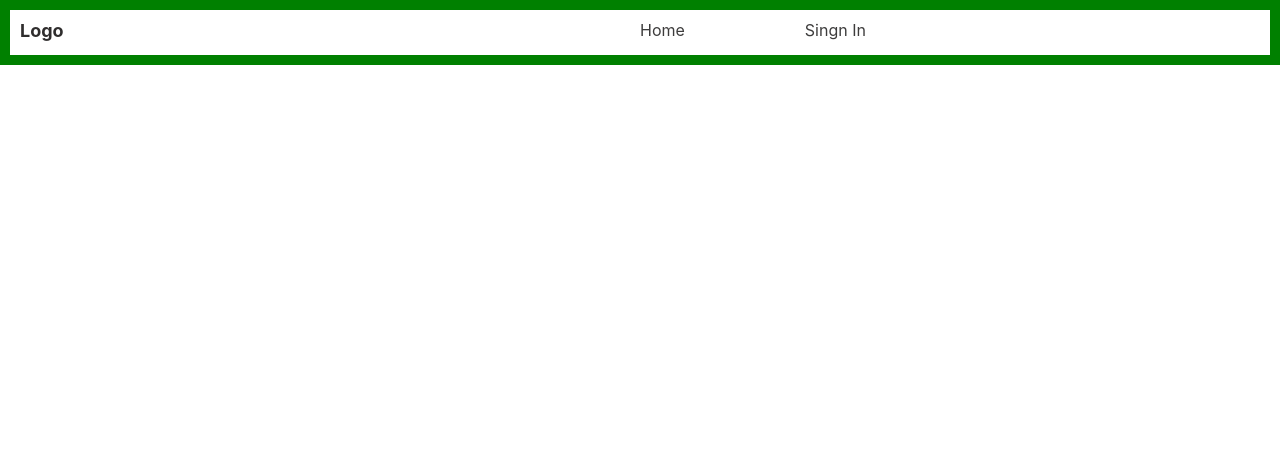
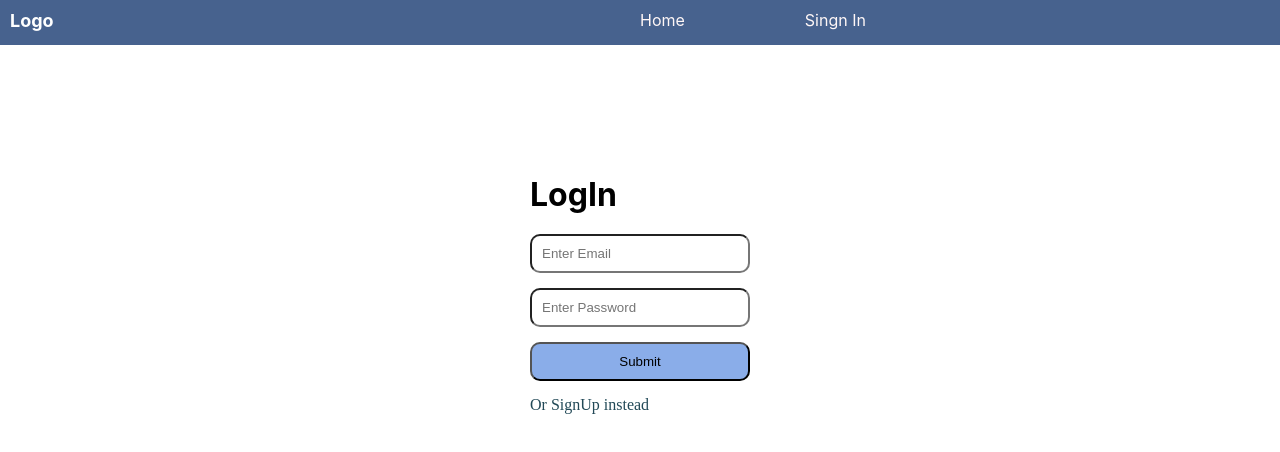
Before and after one commit to SushilCodePro/E-Commerce-App, a React (Create React App) app: page /login in a window 1280 px wide. Shown: the top 452 px of the page. Built offline with nearby package versions, Linux system fonts and the light colour scheme.

Commit message:
login page

```diff
--- a/src/App.js
+++ b/src/App.js
@@ -12,7 +12,7 @@ function App() {
       <Nav/>
       <Routes>
         <Route path="/" element={<Home />} />
-        <Route path="/singin" element={<Signin/>} />
+        <Route path="/signin" element={<Signin/>} />
         <Route path="/login" element={<Login />} />
       </Routes>
     </Router>
--- a/src/pages/login/Login.js
+++ b/src/pages/login/Login.js
@@ -1,7 +1,21 @@
+// import { Link } from 'react-router-dom';
+import { Link } from 'react-router-dom';
+import style from './Login.module.css';
+
 function Login(){
     return(
-        <div>
-
+        <div className={style.signinContainer}>
+            <div className={style.signin}>
+                <h1>LogIn</h1>
+                <div className={style.form}>
+                    <input placeholder='Enter Email'/>
+                    <input placeholder='Enter Password'/>
+                    <button>Submit</button>
+                    <Link to={`/signin`} className={style.formfoot}>
+                        <p>Or SignUp instead</p>
+                    </Link>
+                </div>
+            </div>
         </div>
     );
 }
--- a/src/pages/login/Login.module.css
+++ b/src/pages/login/Login.module.css
@@ -0,0 +1,42 @@
+.signinContainer{
+    display: flex;
+    justify-content:center;
+    align-items: center;
+    height: 70vh;
+    /* border: 10px solid rgb(217, 20, 43); */
+}
+.signin{
+    height: 300px;
+    width: 400px;
+    /* border: 10px solid rgb(27, 20, 217); */
+}
+.signin h1{
+    margin-left: 90px;
+}
+.form{
+    display: flex;
+    flex-direction: column;
+    margin: 20px 90px;
+    gap: 15px;
+}
+.form input{
+    padding: 10px;
+    border-radius: 10px;
+}
+.form button{
+    padding:10px;
+    border-radius: 10px;
+    background-color: rgb(138 173 233);
+    cursor: pointer;
+}
+.formfoot{
+        text-decoration: none;
+        color: rgb(34, 73, 87);
+        font-family: Quicksand;
+        /* font-size: medium;
+        font-weight: 300; */
+}
+/* .formfoot p{
+    font-size: medium;
+    font-weight: 300;
+} */
--- a/src/pages/nav/Nav.js
+++ b/src/pages/nav/Nav.js
@@ -11,7 +11,7 @@ function Nav(){
                 <Link to={`/`} className={style.right}>
                     <li>Home</li>
                 </Link>
-                <Link to={`/singin`} className={style.right}>
+                <Link to={`/login`} className={style.right}>
                     <li>Singn In</li>
                 </Link>
             </ul>
--- a/src/pages/nav/Nav.module.css
+++ b/src/pages/nav/Nav.module.css
@@ -2,20 +2,22 @@
 
 .navContainer{
     display: flex;
-    border: 10px solid green;
+    /* border: 10px solid green; */
     height: 25px;
     padding: 10px;
+    background-color: rgb(71, 98, 142);
+    /* box-shadow: #b55454; */
 }
 .navContainer  .logo{
     flex: 50%;
     font-size: large;
     font-weight: 700;
     text-decoration: none;
-    color: rgba(11, 8, 8, 0.851);
+    color: #ffffff;
 }
 .right{
     text-decoration: none;
-    color: rgba(23, 22, 22, 0.837);
+    color: rgb(255, 247, 247);
 }
 
 .navContainer ul{
--- a/src/pages/signin/Signin.module.css
+++ b/src/pages/signin/Signin.module.css
@@ -3,12 +3,12 @@
     justify-content:center;
     align-items: center;
     height: 70vh;
-    border: 10px solid rgb(217, 20, 43);
+    /* border: 10px solid rgb(217, 20, 43); */
 }
 .signin{
     height: 300px;
     width: 400px;
-    border: 10px solid rgb(27, 20, 217);
+    /* border: 10px solid rgb(27, 20, 217); */
 }
 .signin h1{
     margin-left: 90px;
```
